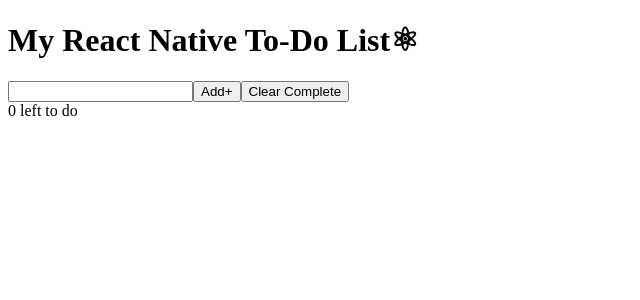
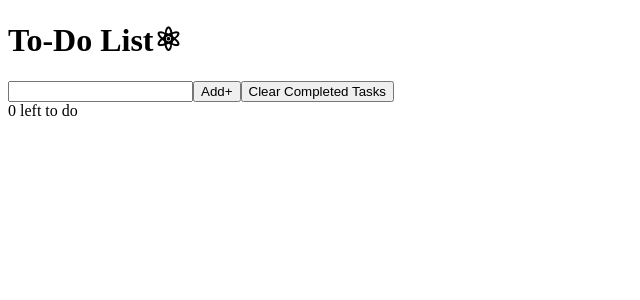
Before and after one commit to Boriwan/react_to-do_list, a React (Create React App) app: page / in a window 1280 px wide. Shown: the top 300 px of the page, without its empty margins (0-640 px from the left). Built offline with nearby package versions, Linux system fonts and the light colour scheme.

Commit message:
logic done

```diff
--- a/src/App.js
+++ b/src/App.js
@@ -37,6 +37,7 @@ function App() {
     todoNameRef.current.value = null
   }
 
+  //clear finished todos
   function handleClearTodos() {
     const newTodos = todos.filter(todo => !todo.complete)
     setTodos(newTodos)
@@ -44,11 +45,11 @@ function App() {
 
   return (
     <>
-      <h1>My React Native To-Do List⚛</h1>
+      <h1>To-Do List⚛</h1>
       <TodoList todos={todos} toggleTodo={toggleTodo} />
       <input ref={todoNameRef} type="text" />
       <button onClick={handleAddTodo}>Add+</button>
-      <button onClick={handleClearTodos}>Clear Complete</button>
+      <button onClick={handleClearTodos}>Clear Completed Tasks</button>
       <div>{todos.filter(todo => !todo.complete).length} left to do</div>
     </>
   )
--- a/src/TodoList.js
+++ b/src/TodoList.js
@@ -1,10 +1,10 @@
 import React from 'react'
 import Todo from './Todo'
 
-export default function TodoList({ todos, toggleTodo}) {
+export default function TodoList({ todos, toggleTodo }) {
     return (
         todos.map(todo => {
-            return <Todo key={todo.id} toggleTodo={toggleTodo} todo = {todo} />
+            return <Todo key={todo.id} toggleTodo={toggleTodo} todo={todo} />
         })
     )
 }
```
